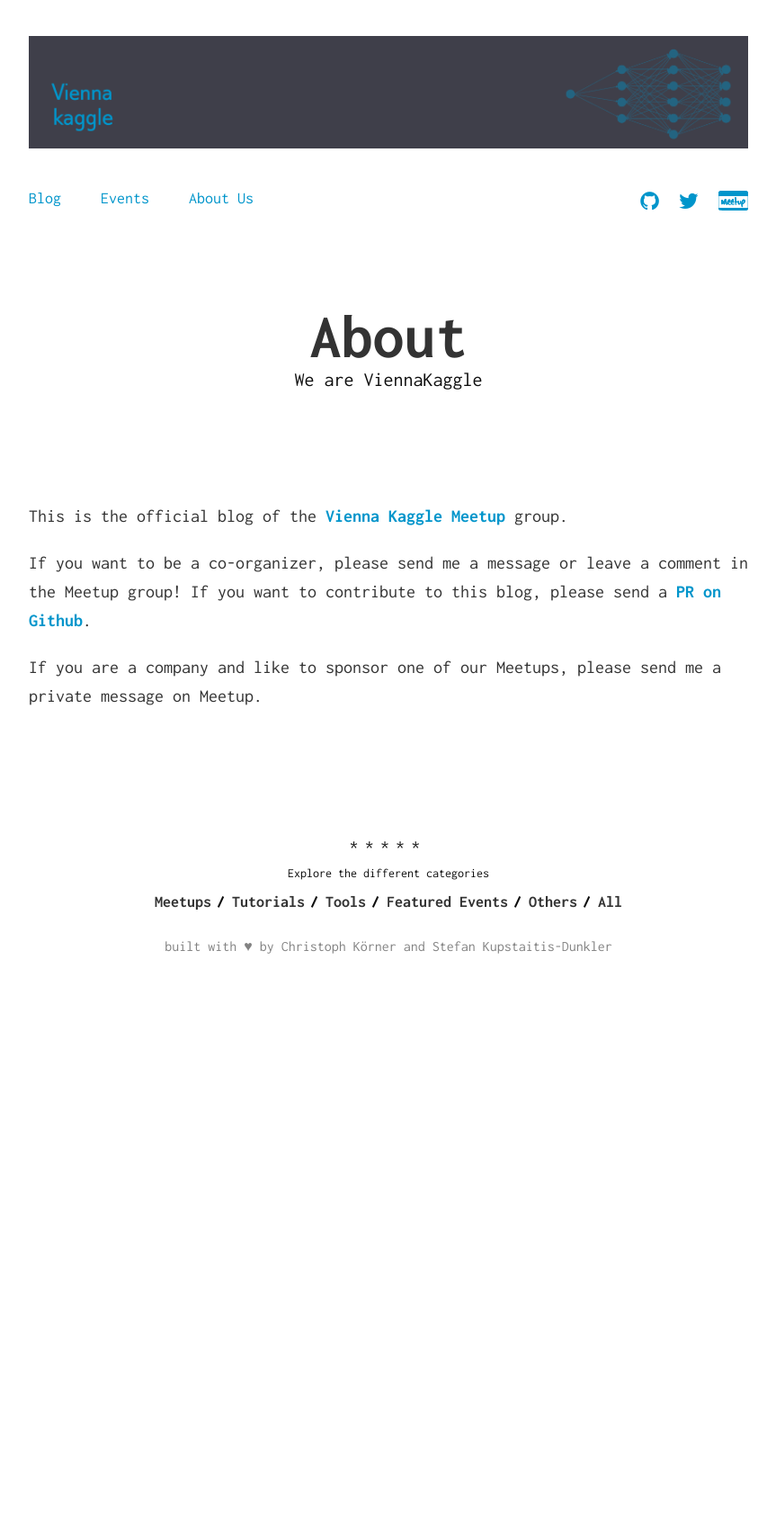
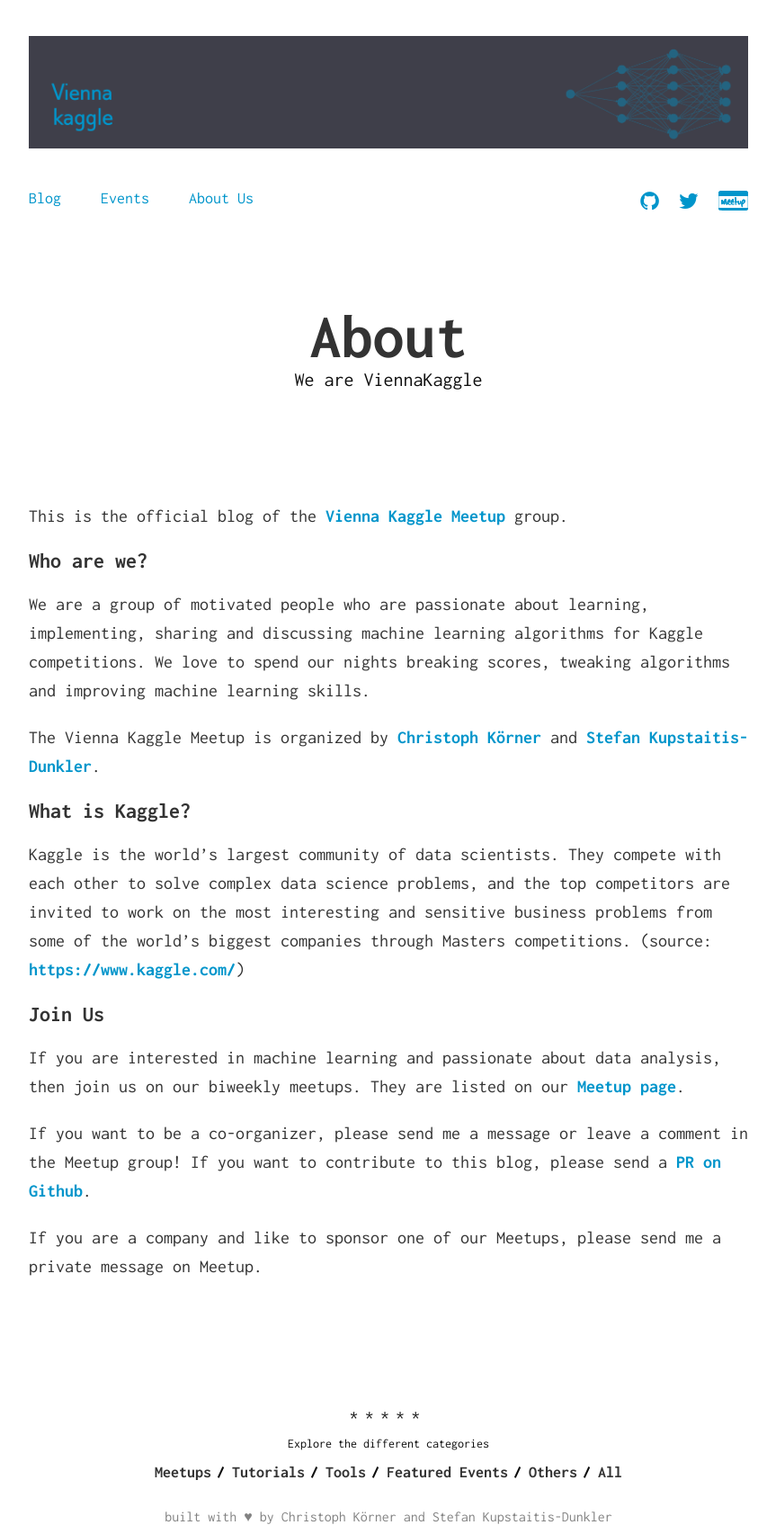
Before and after one commit to ViennaKaggle/viennakaggle.github.com, a Jekyll site: the page built from about.md, in a window 1280 px wide. Shown: the whole page at 90% size, without its empty margins (208-1071 px from the left). Built offline with Jekyll 4.4.1, drawn with Linux system fonts in a browser that asks for light colours; before the commit the page ends 1061 px from its top, so only the background shows below that.

Commit message:
Updated about us

```diff
--- a/about.md
+++ b/about.md
@@ -7,9 +7,26 @@
 
 This is the official blog of the [Vienna Kaggle Meetup][meetup] group.
 
+## Who are we?
+
+We are a group of motivated people who are passionate about learning, implementing, sharing and discussing machine learning algorithms for Kaggle competitions. We love to spend our nights breaking scores, tweaking algorithms and improving machine learning skills.
+
+The Vienna Kaggle Meetup is organized by [Christoph Körner][linkedin-christoph] and [Stefan Kupstaitis-Dunkler][linkedin-stefan].
+
+## What is Kaggle?
+
+Kaggle is the world's largest community of data scientists. They compete with each other to solve complex data science problems, and the top competitors are invited to work on the most interesting and sensitive business problems from some of the world’s biggest companies through Masters competitions. (source: [https://www.kaggle.com/][kaggle])
+
+## Join Us
+
+If you are interested in machine learning and passionate about data analysis, then join us on our biweekly meetups. They are listed on our [Meetup page][meetup].
+
 If you want to be a co-organizer, please send me a message or leave a comment in the Meetup group! If you want to contribute to this blog, please send a [PR on Github][github].
 
 If you are a company and like to sponsor one of our Meetups, please send me a private message on Meetup.
 
-[meetup]: http://www.meetup.com/de/Vienna-Kaggle-Meetup-Machine-Learning-Competitions/
+[kaggle]: https://www.kaggle.com/
+[meetup]: http://www.meetup.com/Vienna-Kaggle/
 [github]: https://github.com/ViennaKaggle/viennakaggle.github.com
+[linkedin-christoph]: https://at.linkedin.com/in/christophkoerner
+[linkedin-stefan]: https://at.linkedin.com/in/stefandunkler
```
